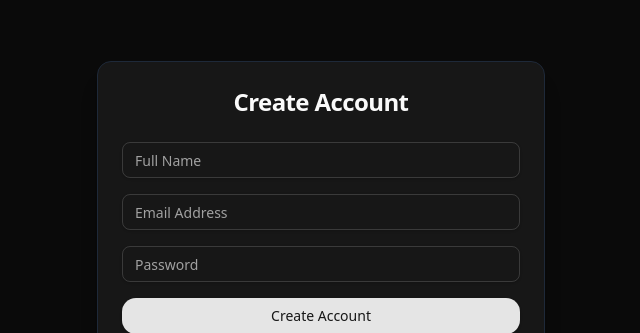
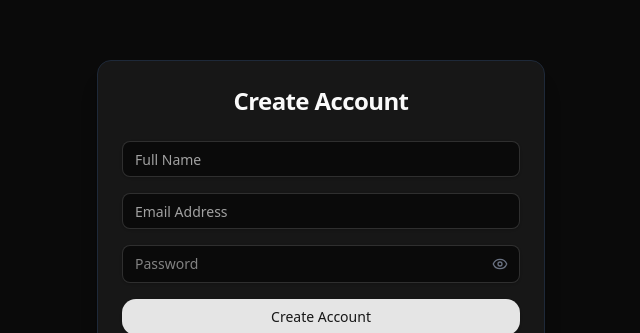
Before and after one commit to Prayer07/ts_Bank, a Next.js app in the folder banky_ts/: page /signup in a window 1280 px wide. Shown: the part 128-461 px from the top of the page, without its empty margins (319-959 px from the left). Built offline with nearby package versions, Linux system fonts and the light colour scheme.

Commit message:
improved the password field to show users their password and improved the authorization system

```diff
--- a/banky_ts/app/dashboard/page.tsx
+++ b/banky_ts/app/dashboard/page.tsx
@@ -6,6 +6,7 @@ import { useSession } from 'next-auth/react'
 import NormalUsers from '../../components/NormalUsers'
 import { jwtDecode } from 'jwt-decode'
 import { motion } from 'framer-motion'
+import { useRouter } from 'next/navigation'
 
 interface DecodedToken {
     _id: string
@@ -14,38 +15,35 @@ interface DecodedToken {
     exp: number
 }
 
-
 function Page() {
-    const {data: session, status} = useSession()
+    const { data: session, status } = useSession()
     const [isNormalUser, setIsNormalUser] = useState(false)
+    const router = useRouter()
 
     useEffect(() => {
-        const token = sessionStorage.getItem("token")
-        if (token){
+        const token = sessionStorage.getItem('token')
+
+        if (token) {
         try {
             const decoded: DecodedToken = jwtDecode(token)
-                if (decoded.exp * 1000 > Date.now()){
+            if (decoded.exp * 1000 > Date.now()) {
             setIsNormalUser(true)
-                }else{
-                    sessionStorage.removeItem("token")
-                    setIsNormalUser(false)
+            return
+            } else {
+            sessionStorage.removeItem('token')
             }
-            }catch (err: unknown) {
-                if(err instanceof Error){
-                    console.error("Invalid token", err)
-                    setIsNormalUser(false)
-                }else{
-                    console.error("Something went wrong")
+        } catch (err) {
+            console.error('Invalid token', err)
         }
         }
+
+        // 🔹 Only check Google session if no valid normal-user token
+        if (status === 'unauthenticated') {
+        router.push('/login')
         }
-    }, [isNormalUser])
+    }, [status, router])
 
-    if (isNormalUser) {
-        return <NormalUsers/>
-    }
-
-    if (status === "loading"){
+    if (status === 'loading') {
         return (
         <div className="min-h-screen flex items-center justify-center p-4">
             <motion.div
@@ -59,9 +57,15 @@ function Page() {
         )
     }
 
+    if (isNormalUser) {
+        return <NormalUsers />
+    }
+
     if (session) {
-        return <GoogleUsers/>
+        return <GoogleUsers />
     }
+
+    return null
 }
 
 export default Page
--- a/banky_ts/app/login/page.tsx
+++ b/banky_ts/app/login/page.tsx
@@ -9,6 +9,7 @@ import { FcGoogle } from 'react-icons/fc'
 import { Button } from "@/components/ui/button"
 import { Input } from "@/components/ui/input"
 import { Card, CardContent, CardHeader, CardTitle } from "@/components/ui/card"
+import PasswordInput from '../../components/PasswordInput'
 
 export default function LoginPage() {
   const router = useRouter()
@@ -52,7 +53,7 @@ export default function LoginPage() {
       sessionStorage.setItem('user', JSON.stringify(data.user))
       sessionStorage.setItem('email', data.email)
 
-      toast.success("Logged in successfully")
+      toast.success("Login successfully")
 
       setTimeout(() => {
         router.push('/dashboard')
@@ -86,14 +87,14 @@ export default function LoginPage() {
               value={form.email}
               onChange={handleChange}
               required
+              className="w-full rounded-md border border-input bg-background px-3 py-2 pr-10 text-sm shadow-sm focus:outline-none focus:ring-2 focus:ring-ring focus:ring-offset-2"
             />
 
-            <Input
+            <PasswordInput
               name="password"
-              type="password"
-              placeholder="Password"
               value={form.password}
               onChange={handleChange}
+              placeholder="Password"
               required
             />
 
--- a/banky_ts/app/signup/page.tsx
+++ b/banky_ts/app/signup/page.tsx
@@ -9,6 +9,7 @@ import { Button } from "@/components/ui/button"
 import { Input } from "@/components/ui/input"
 import { Card, CardContent, CardHeader, CardTitle } from "@/components/ui/card"
 import toast from 'react-hot-toast'
+import PasswordInput from '../../components/PasswordInput'
 
 export default function SignupPage() {
   const router = useRouter()
@@ -82,6 +83,7 @@ export default function SignupPage() {
               value={form.fullname}
               onChange={handleChange}
               required
+              className="w-full rounded-md border border-input bg-background px-3 py-2 pr-10 text-sm shadow-sm focus:outline-none focus:ring-2 focus:ring-ring focus:ring-offset-2"
             />
 
             <Input
@@ -91,14 +93,14 @@ export default function SignupPage() {
               value={form.email}
               onChange={handleChange}
               required
+              className="w-full rounded-md border border-input bg-background px-3 py-2 pr-10 text-sm shadow-sm focus:outline-none focus:ring-2 focus:ring-ring focus:ring-offset-2"
             />
 
-            <Input
+            <PasswordInput
               name="password"
-              type="password"
-              placeholder="Password"
               value={form.password}
               onChange={handleChange}
+              placeholder="Password"
               required
             />
 
--- /dev/null
+++ b/banky_ts/components/PasswordInput.tsx
@@ -0,0 +1,43 @@
+"use client"
+
+import { useState } from "react"
+import { Eye, EyeOff } from "lucide-react"
+
+interface PasswordInputProps {
+    name: string
+    value: string
+    onChange: (e: React.ChangeEvent<HTMLInputElement>) => void
+    placeholder?: string
+    required?: boolean
+}
+
+export default function PasswordInput({
+    name,
+    value,
+    onChange,
+    placeholder = "Password",
+    required,
+    }: PasswordInputProps) {
+    const [show, setShow] = useState(false)
+
+    return (
+        <div className="relative">
+        <input
+            type={show ? "text" : "password"}
+            name={name}
+            value={value}
+            onChange={onChange}
+            placeholder={placeholder}
+            required={required}
+            className="w-full rounded-md border border-input bg-background px-3 py-2 pr-10 text-sm shadow-sm focus:outline-none focus:ring-2 focus:ring-ring focus:ring-offset-2"
+        />
+        <button
+            type="button"
+            onClick={() => setShow(!show)}
+            className="absolute inset-y-0 right-0 flex items-center pr-3 text-gray-500 hover:text-gray-800"
+        >
+            {show ? <EyeOff className="h-4 w-4" /> : <Eye className="h-4 w-4" />}
+        </button>
+        </div>
+    )
+}
```
Lines whose indentation alone changed are shown as unchanged.
